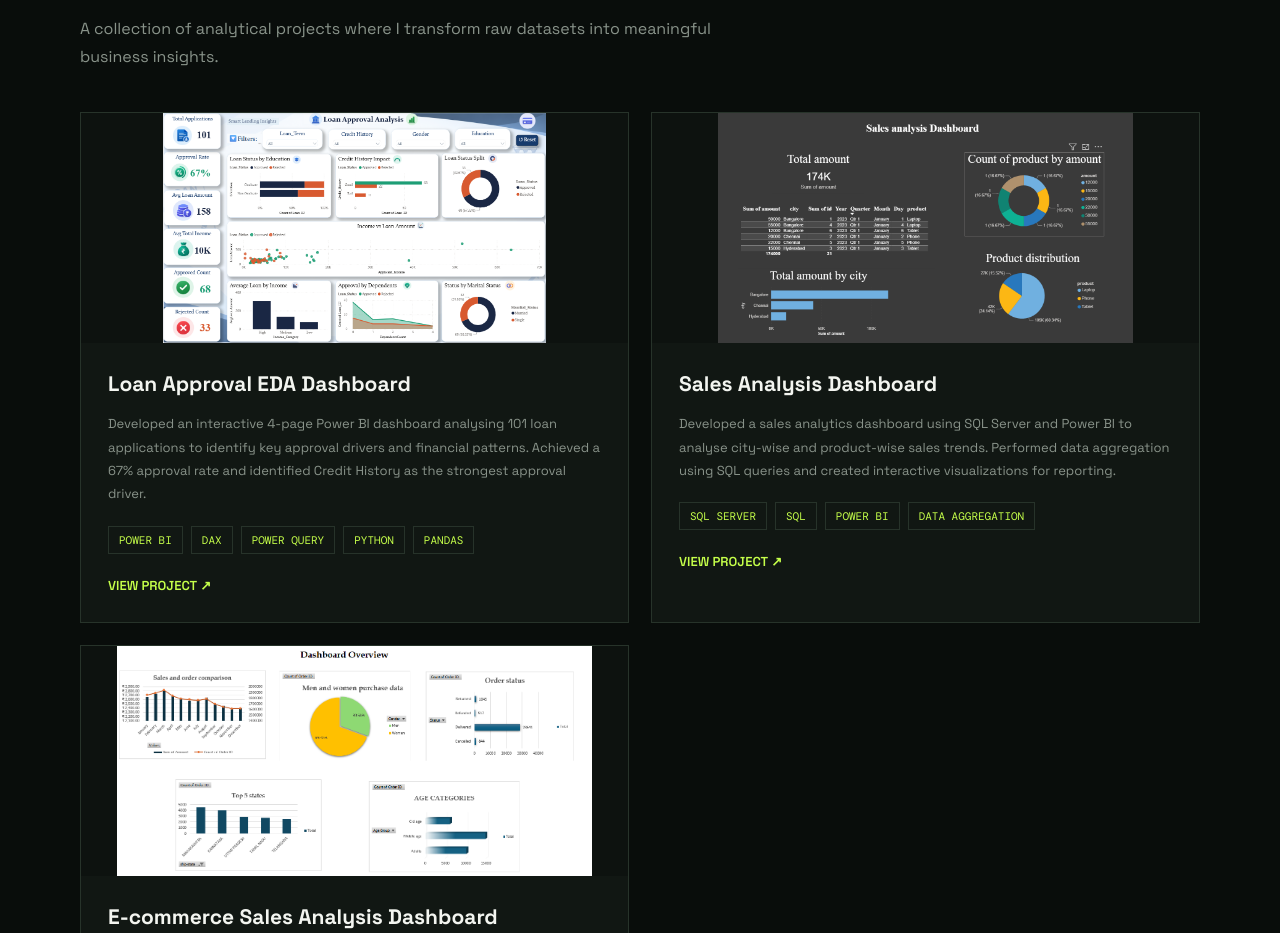
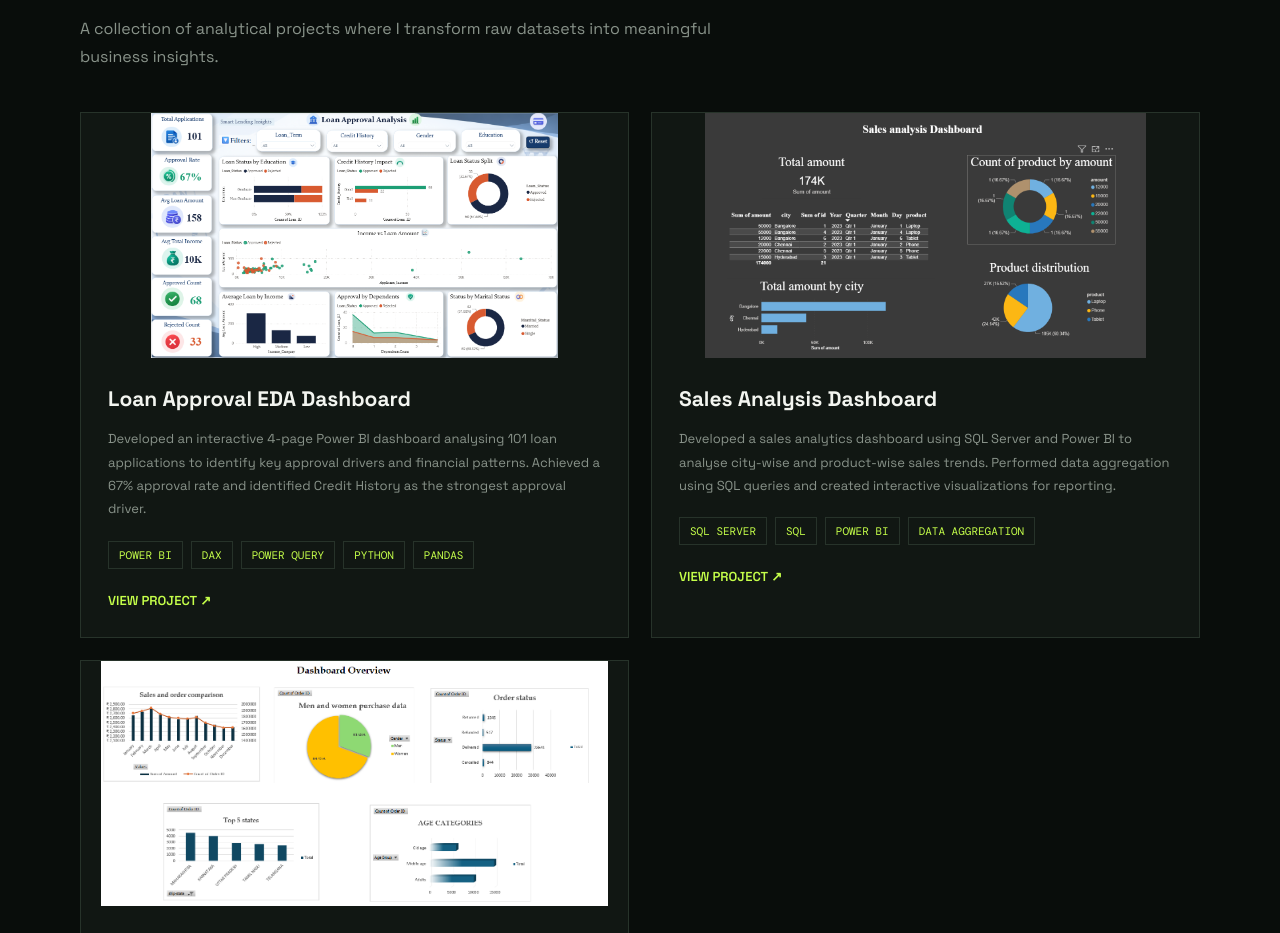
Before and after one commit to Mybharath18/mybharath18.github.io, a plain HTML site: page index.html in a window 1280 px wide. Shown: the part 2158-3091 px from the top of the page. Drawn offline with nearby package versions, Linux system fonts and the light colour scheme.

Commit message:
Update index.html

```diff
--- a/index.html
+++ b/index.html
@@ -275,13 +275,12 @@ section { padding: 100px 0; }
 }
 
 .project-visual {
-  height: 230px;
-  min-height: 230px;
-  background: #0d120f;
+    height: 245px;
+    width: 100%;
+    overflow: hidden;
     display: flex;
     align-items: center;
     justify-content: center;
-  overflow: hidden;
 }
 
 .project-visual img {
```
Lines whose indentation alone changed are shown as unchanged.
